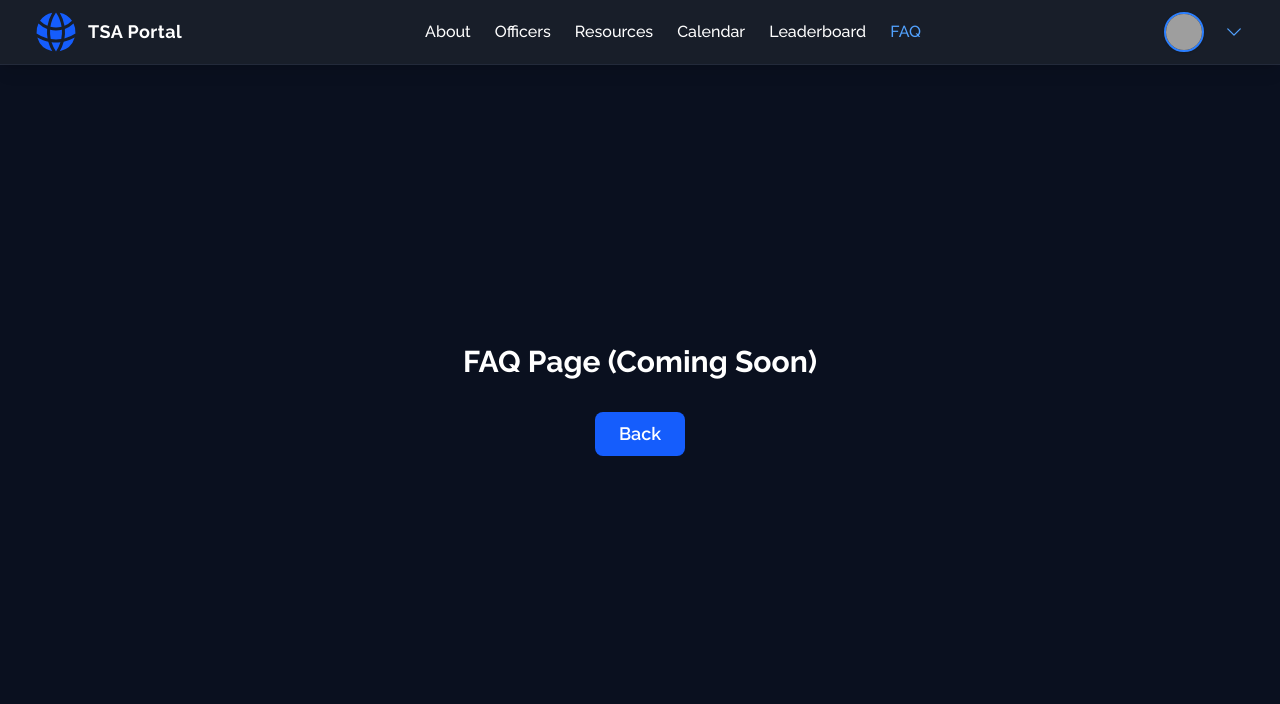
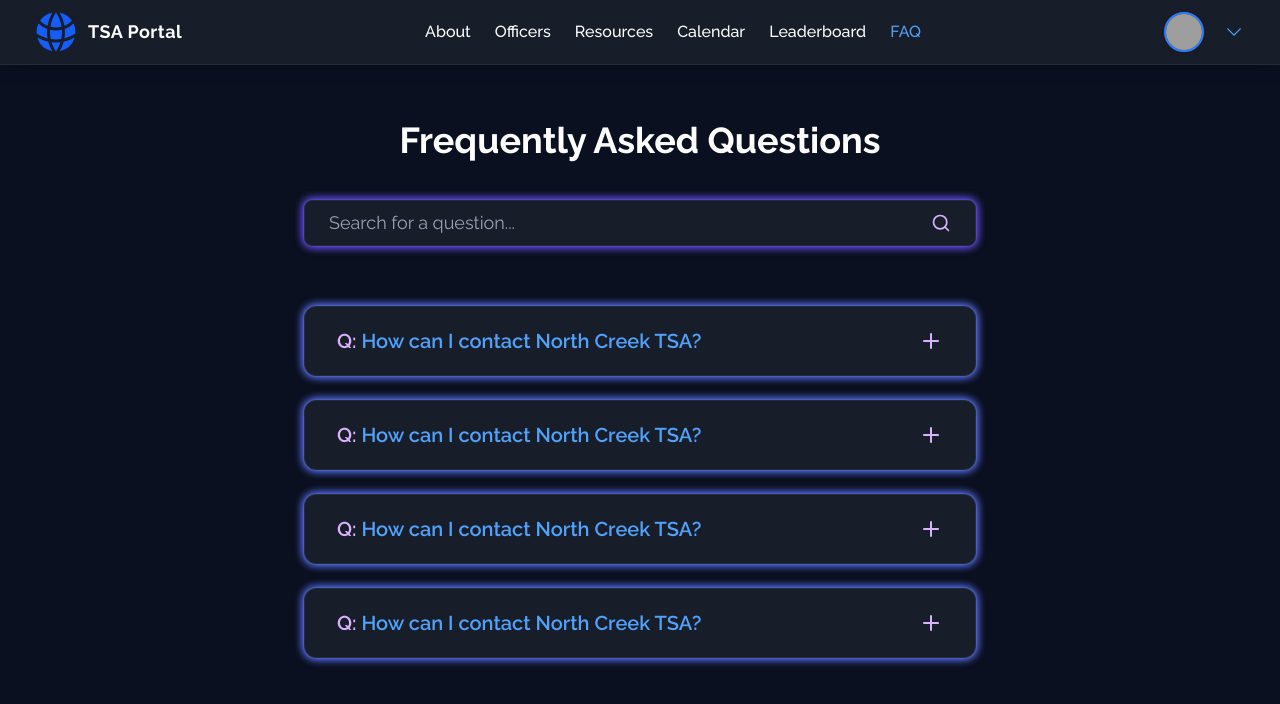
Before and after one commit to Se9uencer/tsa-website, a Next.js app: page /faq in a window 1280 px wide. Shown: the top 704 px of the page. Built offline with nearby package versions, Linux system fonts and the light colour scheme; grey boxes are pictures that could not be loaded.

Commit message:
Added FAQ page

```diff
--- a/package.json
+++ b/package.json
@@ -14,7 +14,8 @@
     "@supabase/supabase-js": "^2.50.0",
     "next": "^15.3.4",
     "react": "^19.1.0",
-    "react-dom": "^19.1.0"
+    "react-dom": "^19.1.0",
+    "react-icons": "^5.5.0"
   },
   "devDependencies": {
     "@tailwindcss/postcss": "^4",
--- a/src/app/faq/page.tsx
+++ b/src/app/faq/page.tsx
@@ -1,9 +1,88 @@
-import Link from 'next/link';
+'use client';
+import { useState } from 'react';
+import { FiSearch, FiPlus, FiMinus } from 'react-icons/fi';
+
+// Mocked questions for now; replace with Supabase fetch in the future
+const initialQuestions = [
+  {
+    question: 'How can I contact North Creek TSA?',
+    answer: 'You can contact North Creek TSA by emailing northcreektsa@gmail.com or reaching out through our website contact form.'
+  },
+  {
+    question: 'How can I contact North Creek TSA?',
+    answer: 'You can contact North Creek TSA by emailing northcreektsa@gmail.com or reaching out through our website contact form.'
+  },
+  {
+    question: 'How can I contact North Creek TSA?',
+    answer: 'You can contact North Creek TSA by emailing northcreektsa@gmail.com or reaching out through our website contact form.'
+  },
+  {
+    question: 'How can I contact North Creek TSA?',
+    answer: 'You can contact North Creek TSA by emailing northcreektsa@gmail.com or reaching out through our website contact form.'
+  },
+];
+
 export default function FAQ() {
+  const [search, setSearch] = useState('');
+  const [openIndexes, setOpenIndexes] = useState<number[]>([]);
+
+  // Filter questions by search
+  const filteredQuestions = initialQuestions.filter(q =>
+    q.question.toLowerCase().includes(search.toLowerCase())
+  );
+
+  const toggleOpen = (idx: number) => {
+    setOpenIndexes(prev =>
+      prev.includes(idx) ? prev.filter(i => i !== idx) : [...prev, idx]
+    );
+  };
+
   return (
-    <div className="min-h-screen flex flex-col items-center justify-center text-3xl font-bold text-white bg-[#0a101f]">
-      FAQ Page (Coming Soon)
-      <Link href="/dashboard" className="mt-8 px-6 py-2 rounded-lg bg-blue-600 text-white text-lg font-semibold hover:bg-blue-700 transition">Back</Link>
+    <div className="min-h-screen flex flex-col items-center py-30 px-2 bg-[#0a101f]">
+      <h1 className="text-4xl font-bold text-white mb-10 text-center">Frequently Asked Questions</h1>
+      <div className="w-full max-w-2xl mb-15">
+        <div className="flex items-center bg-[#181e29] border border-[#232a3a] rounded-lg px-6 py-2" style={{ boxShadow: '0 0 10px 0 #5647fd, 0 0 10px 0 #8b5cf6, 0 0 0 1px #232a3a' }}>
+          <input
+            type="text"
+            placeholder="Search for a question..."
+            className="flex-1 bg-transparent outline-none text-lg text-white placeholder-gray-400"
+            value={search}
+            onChange={e => setSearch(e.target.value)}
+          />
+          <FiSearch className="text-xl text-purple-300" />
+        </div>
+      </div>
+      <div className="w-full max-w-2xl flex flex-col gap-6">
+        {filteredQuestions.length === 0 ? (
+          <div className="text-center text-lg text-gray-300">No questions found.</div>
+        ) : (
+          filteredQuestions.map((q, idx) => (
+            <div
+              key={idx}
+              className="rounded-xl border bg-[#181e29] overflow-hidden transition-all border-[#232a3a]"
+              style={{ boxShadow: '0 0 10px 0 #3b82f6, 0 0 10px 0 #8b5cf6, 0 0 0 1px #232a3a' }}
+            >
+              <button
+                className="w-full flex items-center justify-between px-8 py-5 focus:outline-none"
+                onClick={() => toggleOpen(idx)}
+              >
+                <span className="text-lg md:text-xl font-semibold text-blue-400">
+                  <span className="text-purple-300">Q:</span> {q.question}
+                </span>
+                <span className="text-2xl text-purple-300">
+                  {openIndexes.includes(idx) ? <FiMinus /> : <FiPlus />}
+                </span>
+              </button>
+              <div
+                className={`px-8 text-md text-purple-100 transition-all duration-300 ease-linear overflow-hidden ${openIndexes.includes(idx) ? 'max-h-40 opacity-100 pb-6' : 'max-h-0 opacity-0 pb-0'}`}
+                style={{ pointerEvents: openIndexes.includes(idx) ? 'auto' : 'none' }}
+              >
+                {q.answer}
+              </div>
+            </div>
+          ))
+        )}
+      </div>
     </div>
   );
 }
```
Also changed, not shown: 2 other files (tests, documents, lock files or other folders).
